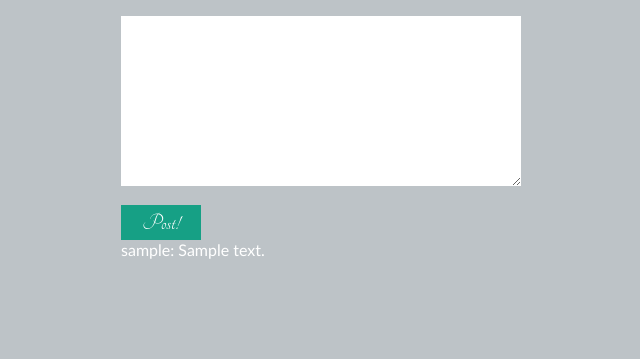
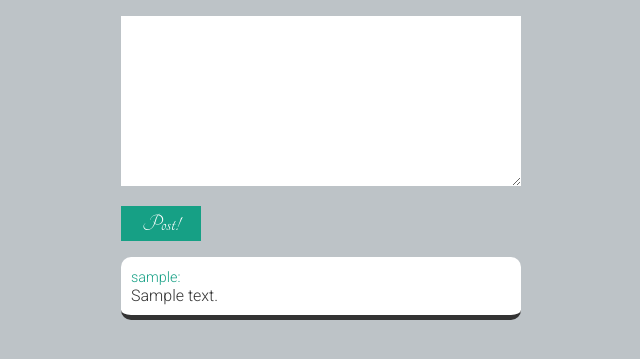
Before and after one commit to NielsMeulders/PHP1, a PHP site: page / in a window 1280 px wide. Shown: the top 359 px of the page, without its empty margins (319-959 px from the left). Run offline with PHP 8.4, Linux system fonts and the light colour scheme; tables that the repository leaves empty or names only in its code hold one stand-in row (values such as "Sample post").

Commit message:
added some style

```diff
--- a/les 5/facebook/css/style.css
+++ b/les 5/facebook/css/style.css
@@ -1,6 +1,6 @@
 body
 {
-    font-family: 'Calibri';
+    font-family: 'Roboto','Calibri';
     font-weight: lighter;
     background-color: #bdc3c7;
     color: white;
@@ -68,3 +68,19 @@ textarea
     padding-top: 10px;
     padding-bottom: 10px;
 }
+
+.post
+{
+    width: 380px;
+    background-color: white;
+    border-bottom: 5px solid #333333;
+    border-radius: 10px;
+    color: #333;
+    padding: 10px;
+}
+
+.author
+{
+    color: #16a085;
+    font-size: .9em;
+}
--- a/les 5/facebook/index.php
+++ b/les 5/facebook/index.php
@@ -30,6 +30,7 @@
     <title>Facebook</title>
     <link rel="stylesheet" href="css/style.css"/>
     <link href='http://fonts.googleapis.com/css?family=Tangerine' rel='stylesheet' type='text/css'>
+    <link href='http://fonts.googleapis.com/css?family=Roboto:300' rel='stylesheet' type='text/css'>
 </head>
 <body>
 
@@ -53,7 +54,7 @@
 
         while($row = $allposts->fetch(PDO::FETCH_ASSOC)) {
 
-            echo $row['username'] .": " . $row['text'] . "<br>";
+            echo "<p class='post'><span class='author'>" . $row['username'] .":</span><br>" . $row['text'] . "</p>";
 
         }
 
```
